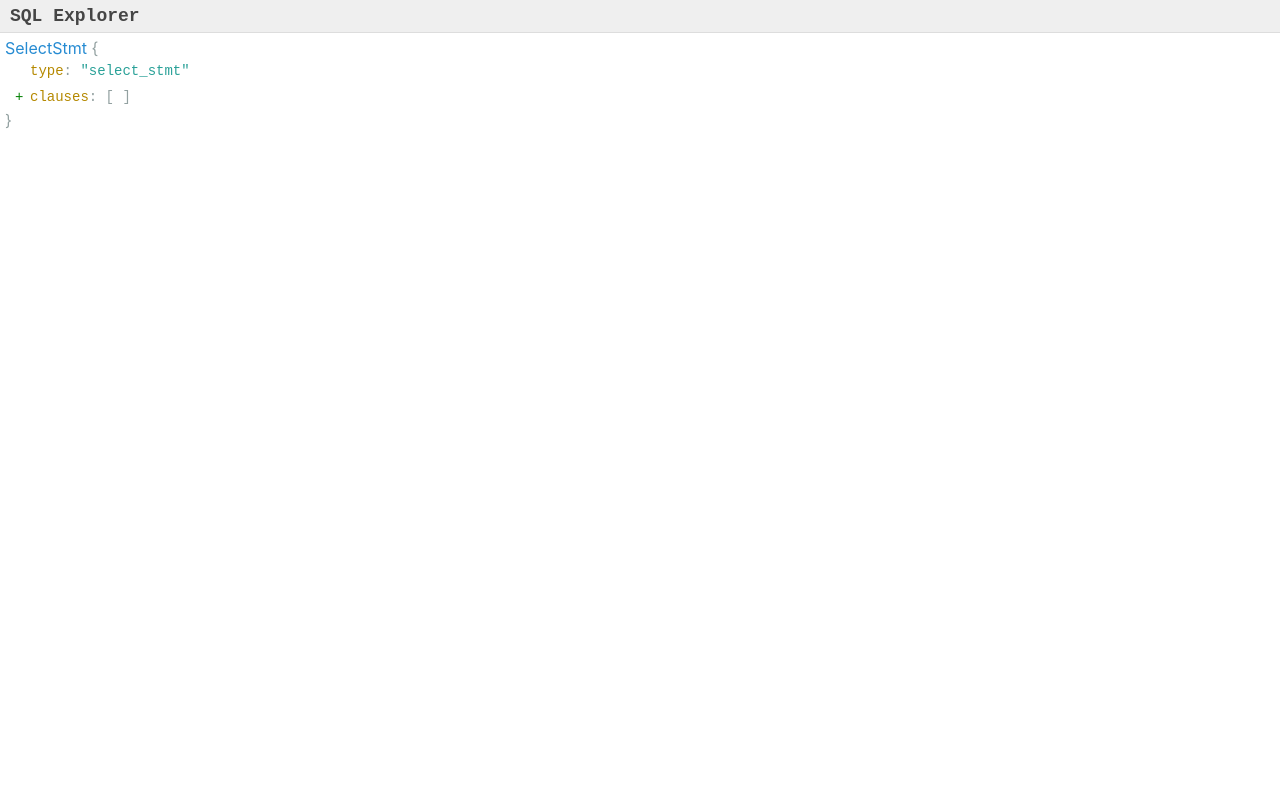
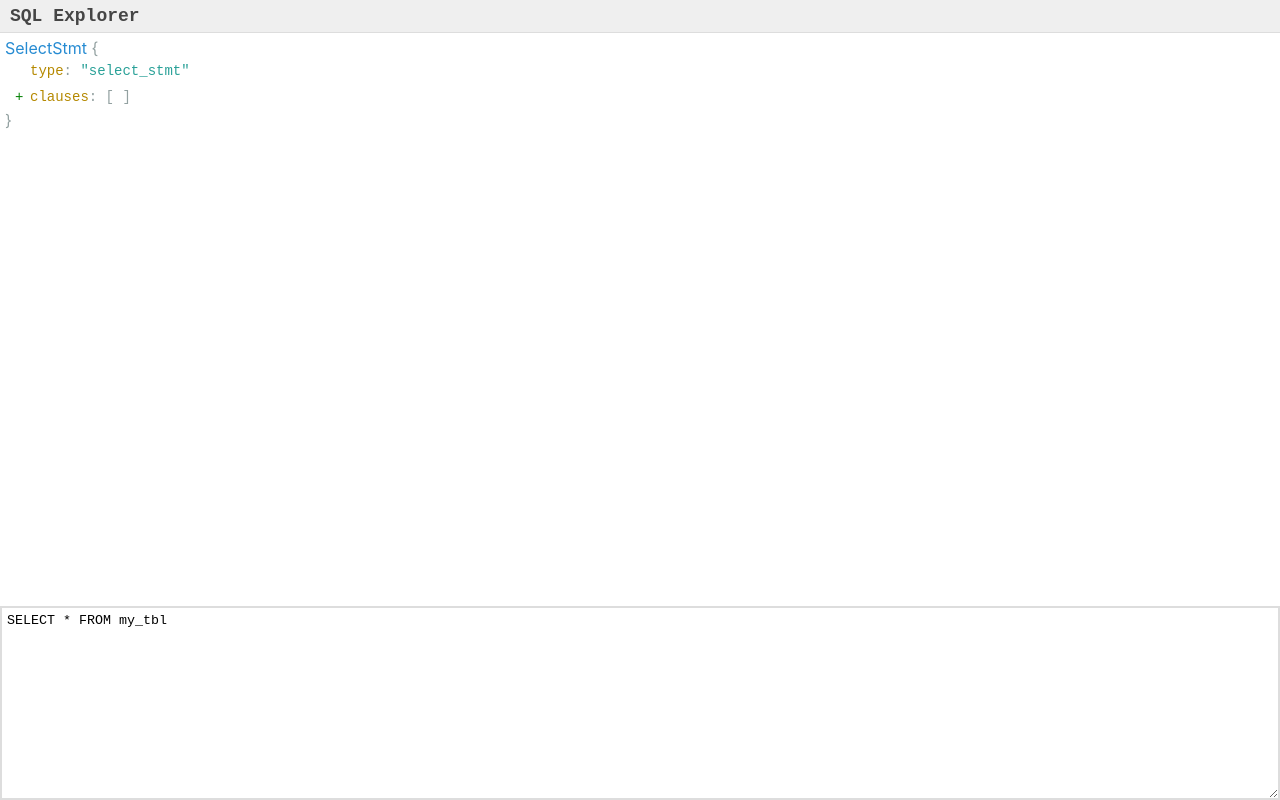
Before and after one commit to nene/sql-explorer, a React (Create React App) app: page / in a window 1280 px wide. Built offline with nearby package versions, Linux system fonts and the light colour scheme.

Commit message:
Include simple text editor

```diff
--- a/src/App.tsx
+++ b/src/App.tsx
@@ -1,5 +1,6 @@
-import React from "react";
+import React, { useState } from "react";
 import styled from "styled-components";
+import { TextEditor } from "./TextEditor";
 import { Tree } from "./Tree";
 
 const Title = styled.h1`
@@ -17,6 +18,16 @@ const TitleBar = styled.div`
   border-bottom: 1px solid #dddddd;
 `;
 
+const Content = styled.div`
+  display: flex;
+  flex-direction: column;
+  height: 100vh;
+`;
+
+const TreeArea = styled.div`
+  flex: 1;
+`;
+
 const cst = {
   type: "select_stmt",
   clauses: [
@@ -26,12 +37,16 @@ const cst = {
 };
 
 export function App() {
+  const [sql, setSql] = useState("SELECT * FROM my_tbl");
   return (
-    <div>
+    <Content>
       <TitleBar>
         <Title>SQL Explorer</Title>
       </TitleBar>
-      <Tree data={cst}></Tree>
-    </div>
+      <TreeArea>
+        <Tree data={cst} />
+      </TreeArea>
+      <TextEditor value={sql} onChange={setSql} />
+    </Content>
   );
 }
--- /dev/null
+++ b/src/TextEditor.tsx
@@ -0,0 +1,23 @@
+import styled from "styled-components";
+
+const TextArea = styled.textarea`
+  border: 2px solid #ddd;
+  padding: 5px;
+`;
+
+export function TextEditor({
+  value,
+  onChange,
+}: {
+  value: string;
+  onChange: (s: string) => void;
+}) {
+  return (
+    <TextArea
+      rows={12}
+      cols={80}
+      value={value}
+      onChange={(e) => onChange(e.target.value)}
+    />
+  );
+}
```
